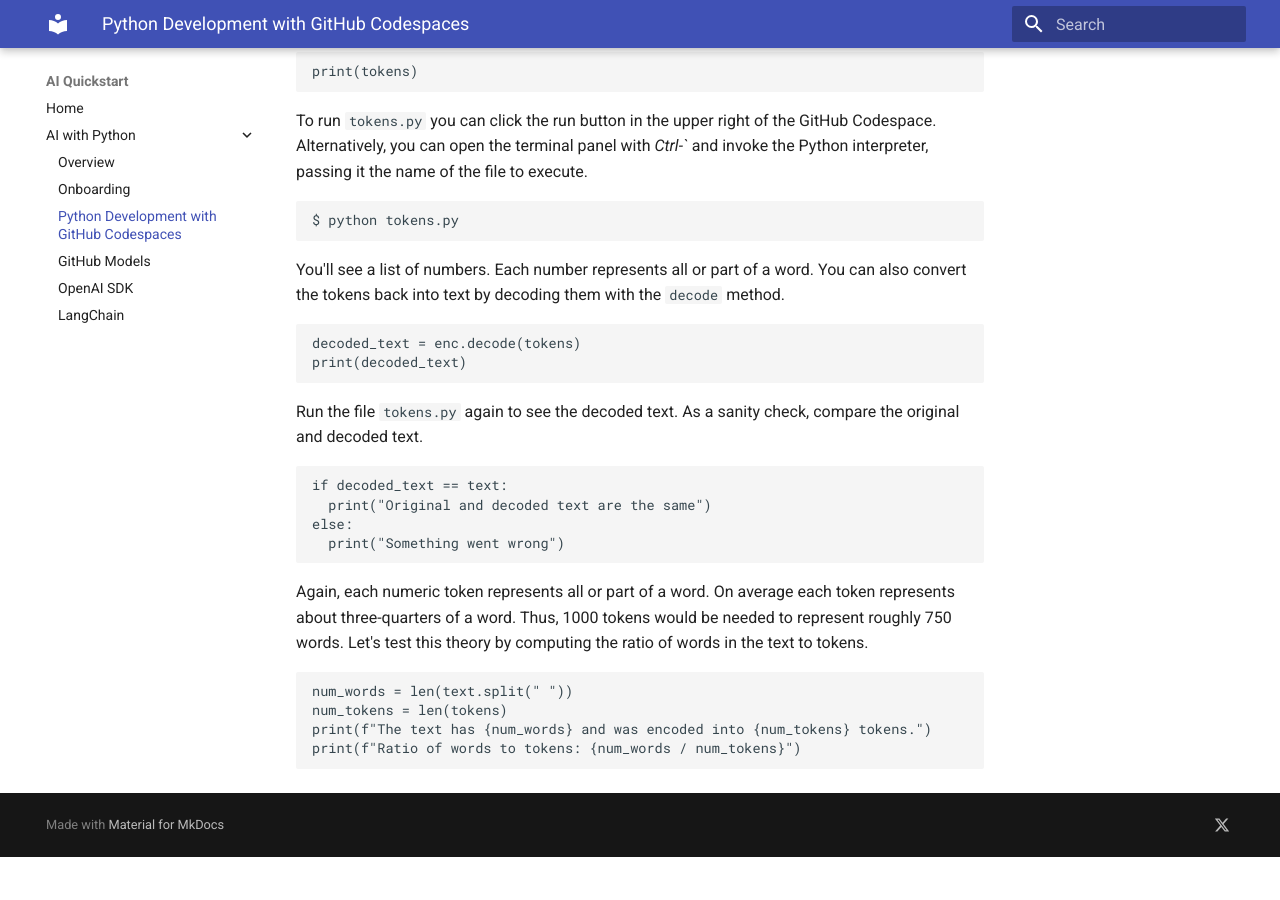
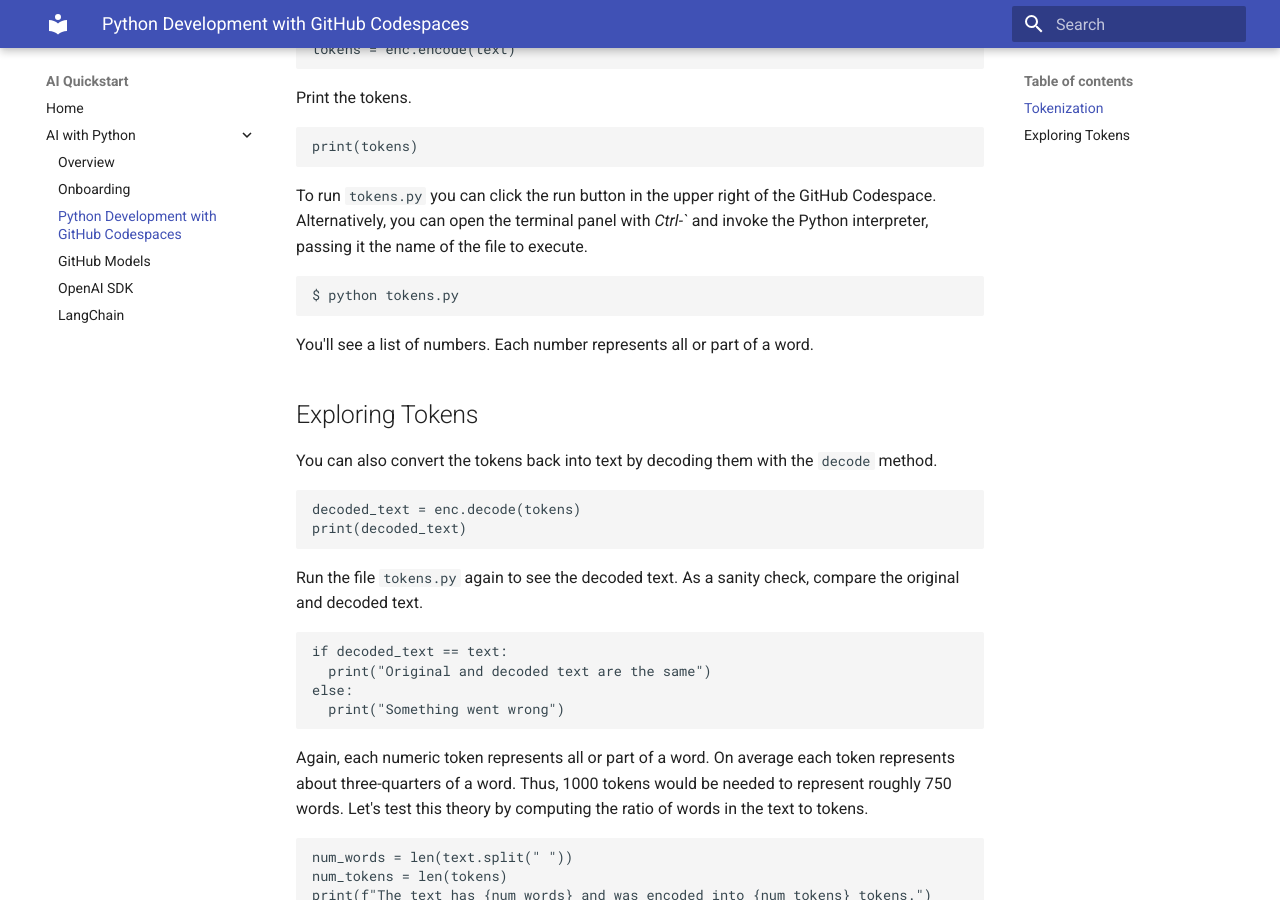
Before and after one commit to get-aiquickstart/get-aiquickstart.github.io, an MkDocs documentation site: the page built from docs/python/github_codespaces.md, in a window 1280 px wide and 900 px high, scrolled down 1150 px. Built offline with MkDocs 1.6.1 and Material for MkDocs 9.7.7, drawn with Linux system fonts in a browser that asks for light colours; before the commit the page ends 2007 px from its top, so only the background shows below that; some of the changed text lies outside the part shown.

Commit message:
Adding section headers

````diff
--- a/docs/python/github_codespaces.md
+++ b/docs/python/github_codespaces.md
@@ -1,8 +1,10 @@
-# GitHub Codespaces
+# Python Development with GitHub Codespaces
 
 [Link to GitHub Repository](https://github.com/douglasstarnes/getaiquickstart/tree/main/02-github-codespaces)
 
 In this section, you will get some practice using GitHub Codepsaces to write and execute Python code.  And you will also run Python code inside of a Jupyter notebook.
+
+## Tokenization
 
 The first exercise will require a Python package named `tiktoken`.  This package implements the tokenization algorithm used by some of the LLMs from OpenAI.
 
@@ -49,7 +51,11 @@
 $ python tokens.py
 ```
 
-You'll see a list of numbers.  Each number represents all or part of a word.  You can also convert the tokens back into text by decoding them with the `decode` method.
+You'll see a list of numbers.  Each number represents all or part of a word.
+
+## Exploring Tokens
+
+You can also convert the tokens back into text by decoding them with the `decode` method.
 
 ```python
 decoded_text = enc.decode(tokens)
````
Also changed, not shown: docs/python/github_models.md (+6 -0 lines), docs/python/onboarding.md (+4 -0 lines).
